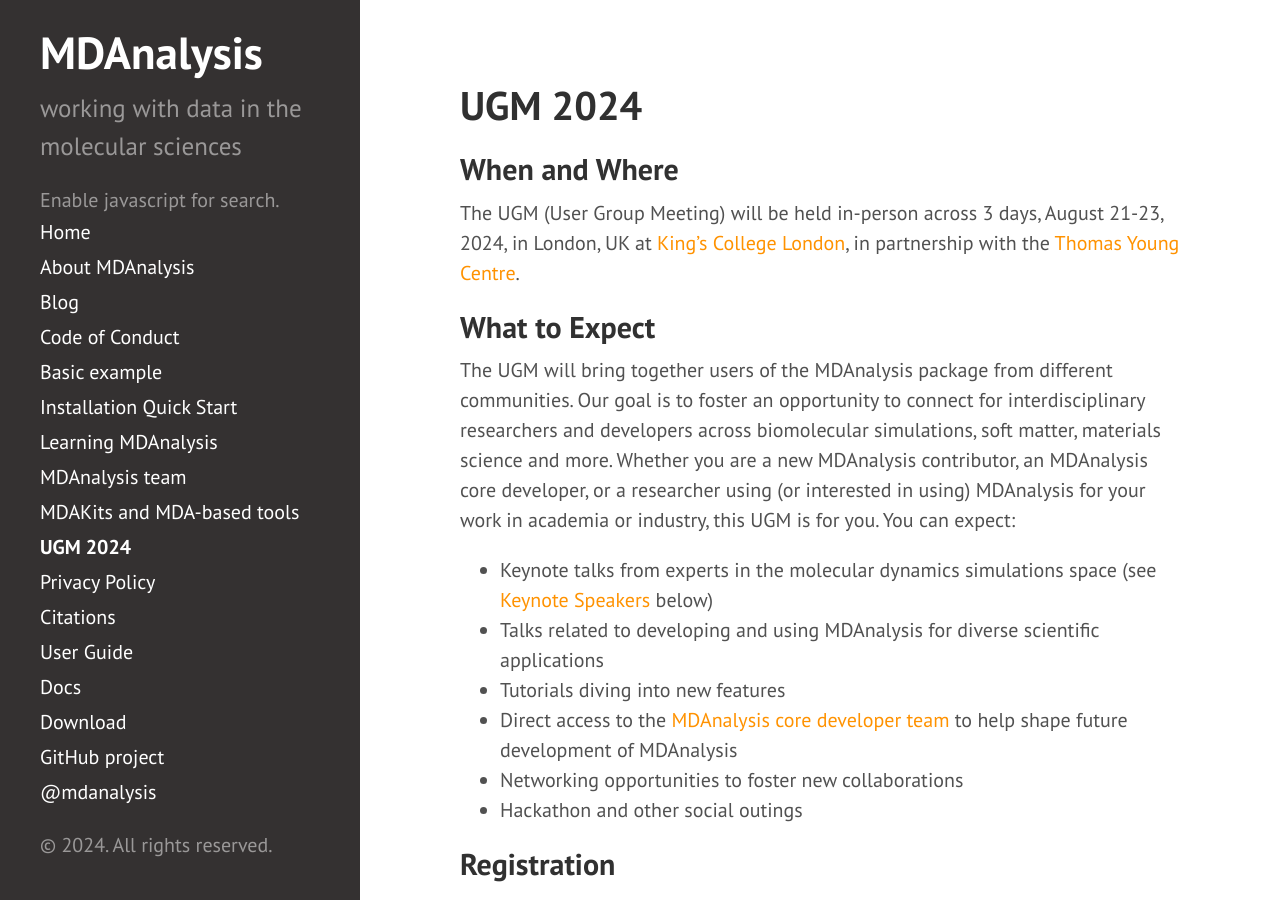
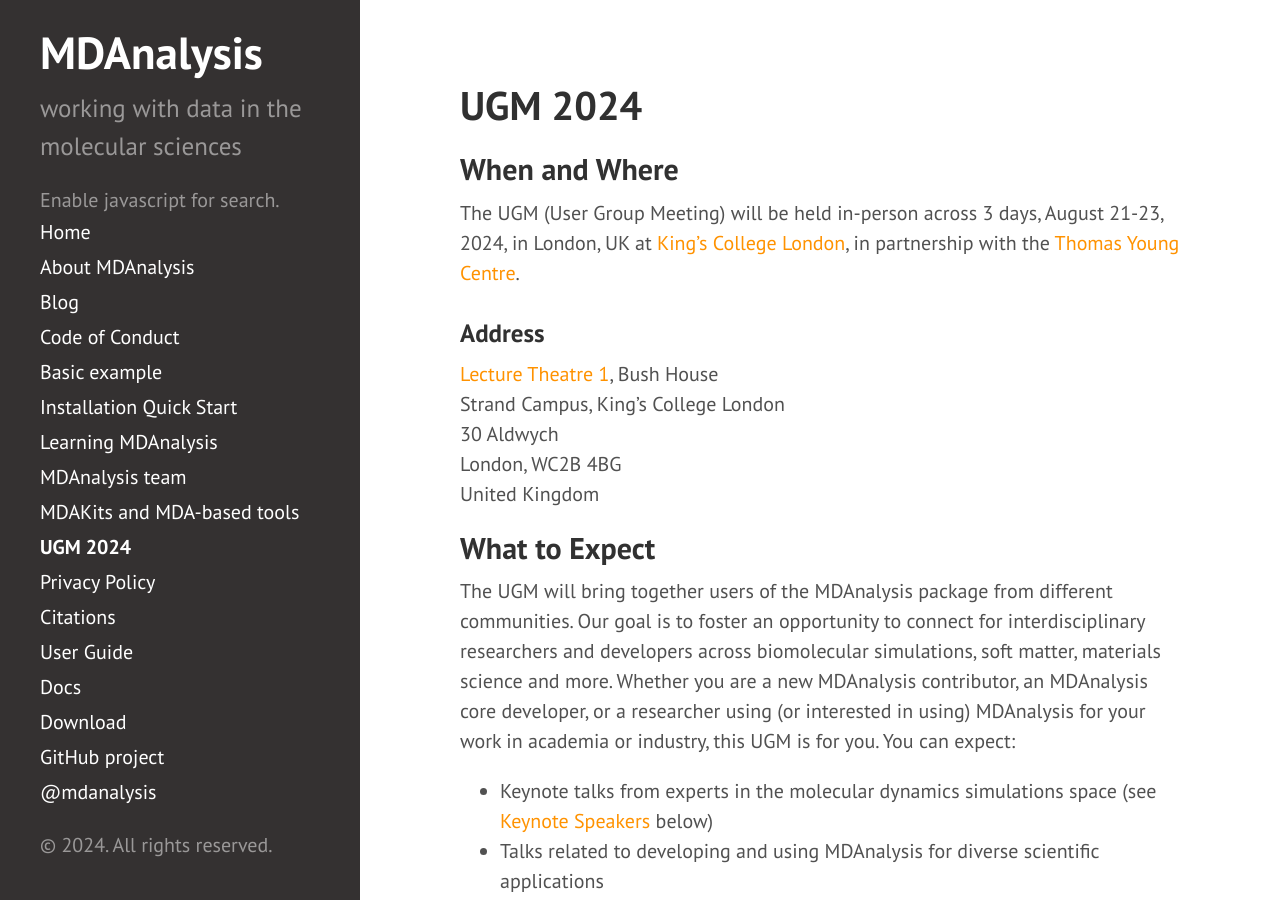
Before and after one commit to MDAnalysis/MDAnalysis.github.io, a Jekyll site: the page built from pages/ugm2024.md, in a window 1280 px wide and 900 px high. Built offline with Jekyll 4.4.1, drawn with Linux system fonts in a browser that asks for light colours; comment, search, counter and statistics services are not loaded.

Commit message:
Add full venue address

```diff
--- a/pages/ugm2024.md
+++ b/pages/ugm2024.md
@@ -6,6 +6,13 @@ order: 5
 
 ## When and Where
 The UGM (User Group Meeting) will be held in-person across 3 days, August 21-23, 2024, in London, UK at [King's College London](https://www.kcl.ac.uk/visit/bush-house), in partnership with the [Thomas Young Centre](https://thomasyoungcentre.org/).
+
+### Address
+[Lecture Theatre 1](https://www.kcl.ac.uk/kingsvenues/rooms/bh-lt1), Bush House
+Strand Campus, King's College London
+30 Aldwych
+London, WC2B 4BG
+United Kingdom
 
 ## What to Expect
 The UGM will bring together users of the MDAnalysis package from different communities. Our goal is to foster an opportunity to connect for interdisciplinary researchers and developers across biomolecular simulations, soft matter, materials science and more. Whether you are a new MDAnalysis contributor, an MDAnalysis core developer, or a researcher using (or interested in using) MDAnalysis for your work in academia or industry, this UGM is for you. You can expect:
```
